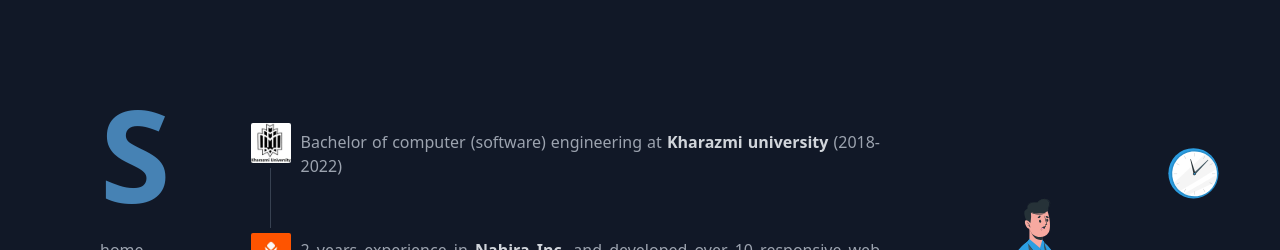
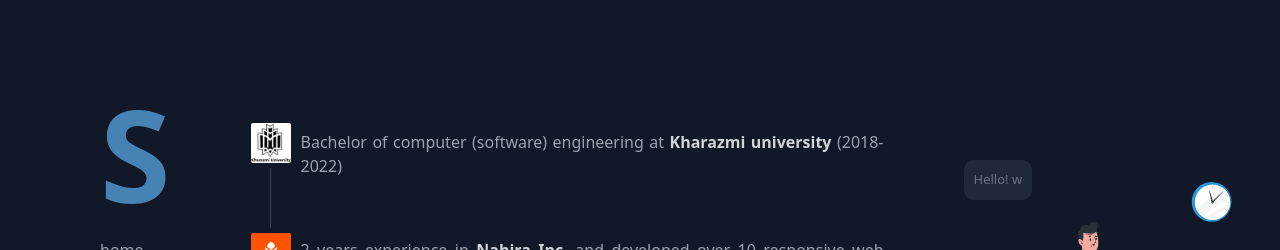
Before and after one commit to SajjadMashhadi/resume, a Next.js app: page /resume in a window 1280 px wide. Shown: the top 250 px of the page. Built offline with nearby package versions, Linux system fonts and the light colour scheme.

Commit message:
add dialogue for image

```diff
--- a/app/layout.tsx
+++ b/app/layout.tsx
@@ -4,6 +4,7 @@ import "./globals.css";
 import Navbar from "./ui/navbar";
 import ThemeProvider from "@/app/utils/ThemeProvider";
 import Image from "next/image";
+import Dialogue from "./ui/dialogue";
 
 const inter = Inter({ subsets: ["latin"] });
 
@@ -22,11 +23,15 @@ export default function RootLayout({
       <body className="inter.className">
         <ThemeProvider attribute="class" defaultTheme="dark" enableSystem>
           <div className=" dark:bg-gray-900   dark:text-gray-400 min-h-screen flex flex-row justify-center xl:justify-evenly xl:pl-[100px]">
-            <div className="flex flex-col lg:gap-20 lg:flex-row w-[360px] sm:w-[580px] lg:w-[780px] xl:w-[1300px] lg:pt-[90px] pb-24 ">
+            <div className="flex flex-col xl:gap-20 xl:flex-row w-[360px] sm:w-[580px] lg:w-[780px] xl:w-[1300px] xl:pt-[90px] justify-between  ">
               <Navbar />
-              <div className="flex flex-col xl:flex-row items-center xl:items-start h-fit w-full justify-between">
+
+              <div className="w-fit xl:w-[800px] mt-[20px] xl:mt-0">
                 {children}
+              </div>
 
+              <div className=" text-center relative">
+                <Dialogue />
                 <Image
                   className=" inline-block w-[400px] h-[400px] mt-[20px] "
                   width={400}
@@ -34,9 +39,6 @@ export default function RootLayout({
                   alt="developer"
                   src="/blue-programmer.svg"
                 />
-                {/* <div className="absolute right-[200px] top-[120px] p-[10px] rounded-[10px] bg-gray-100 dark:bg-gray-800 ">
-                  Hello! welcome to my page :)
-                </div> */}
               </div>
             </div>
           </div>
--- a/app/resume/page.tsx
+++ b/app/resume/page.tsx
@@ -52,7 +52,7 @@ export default function Page() {
           <p>Download link for resume (pdf):</p>
           <a
             target="_blank"
-            href="https://cvbuilder.me/Builder/Pdf/en/Template4/832ecea4-2e4d-44de-b446-d7e572c47472/MyResume-541[www.cvbuilder.me]968.pdf"
+            href="https://cvbuilder.me/Builder/Pdf/en/Template4/832ecea4-2e4d-44de-b446-d7e572c47472/MyResume-902[www.cvbuilder.me]48.pdf"
             className="  flex flex-row items-center w-fit hover:underline"
           >
             <Image
--- /dev/null
+++ b/app/ui/dialogue.tsx
@@ -0,0 +1,37 @@
+"use client";
+
+import { useState, useRef, useEffect } from "react";
+
+const text = "Hello! welcome to my page :)";
+
+export default function Dialogue() {
+  const [placeholder, setPlaceholder] = useState(text[0]);
+
+  const index = useRef(0);
+
+  useEffect(() => {
+    function tick() {
+      index.current++;
+      setPlaceholder((prev: string) => prev + text[index.current]);
+    }
+    if (index.current < text.length - 1) {
+      let addChar = setInterval(tick, 100);
+      return () => clearInterval(addChar);
+    }
+  }, [placeholder]);
+
+  useEffect(() => {
+    if (placeholder.length === text.length) {
+      setTimeout(() => {
+        setPlaceholder(text[0]);
+        index.current = 0;
+      }, 2000);
+    }
+  }, [placeholder]);
+
+  return (
+    <div className="absolute top-[40px] left-0 sm:left-[100px] lg:left-[200px] xl:left-0 xl:top-[70px] p-[10px]  rounded-[10px] text-gray-500 dark:text-gray-500 bg-gray-50 dark:bg-gray-800 text-[13px] ">
+      {placeholder}
+    </div>
+  );
+}
--- a/app/ui/navbar.tsx
+++ b/app/ui/navbar.tsx
@@ -16,10 +16,10 @@ const links: LinkType[] = [
 export default function Navbar() {
   return (
     <div className=" ">
-      <h3 className=" text-center lg:text-left text-9xl text-b text-[steelblue] font-bold">
+      <h3 className=" text-center xl:text-left text-9xl text-b text-[steelblue] font-bold">
         S
       </h3>
-      <div className="flex flex-row justify-evenly lg:flex-col mt-[20px]">
+      <div className="flex flex-row justify-evenly xl:flex-col mt-[20px]">
         {links.map((link: LinkType) => (
           <LinkItem key={link.text} text={link.text} href={link.href} />
         ))}
```
